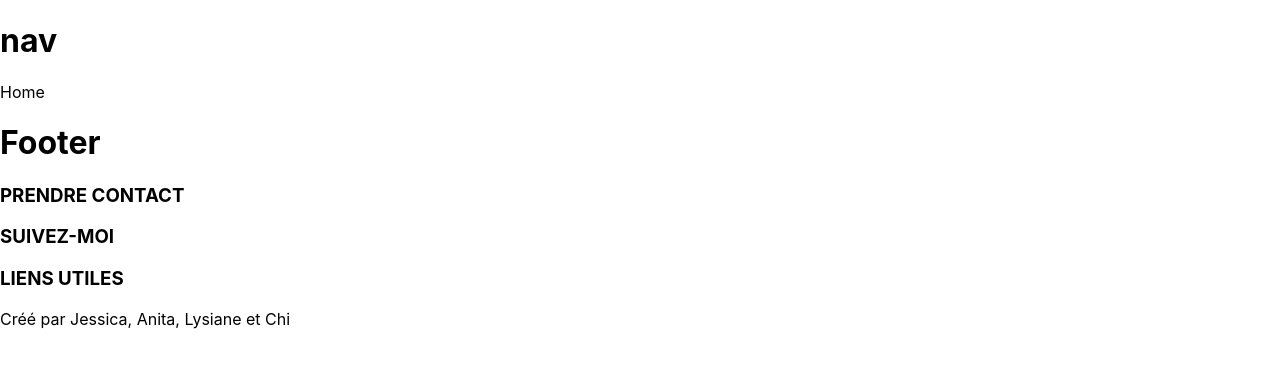
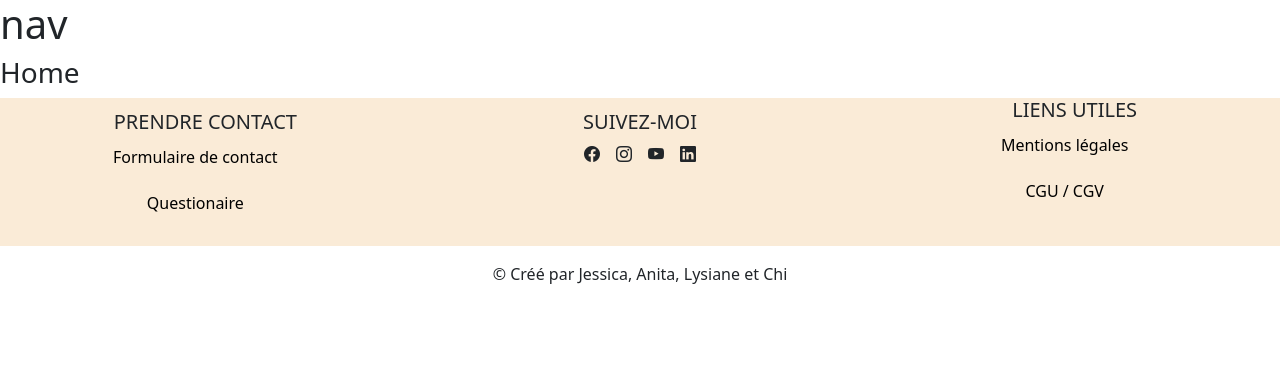
Before and after one commit to Lysianedon/Coaching-Platform, a React (Create React App) app in the folder frontend/: page / in a window 1280 px wide. Shown: the top 368 px of the page. Built offline with nearby package versions, Linux system fonts and the light colour scheme.

Commit message:
Add component Footer

```diff
--- a/frontend/package.json
+++ b/frontend/package.json
@@ -6,9 +6,11 @@
     "@testing-library/jest-dom": "^5.16.4",
     "@testing-library/react": "^13.0.1",
     "@testing-library/user-event": "^13.5.0",
+    "bootstrap": "^5.1.3",
+    "bootstrap-icons": "^1.8.1",
     "react": "^18.0.0",
     "react-dom": "^18.0.0",
-    "react-router-dom": "^6.3.0",
+    "react-router-dom": "^5.3.0",
     "react-scripts": "5.0.1",
     "styled-components": "^5.3.5",
     "web-vitals": "^2.1.4"
--- a/frontend/src/App.css
+++ /dev/null
@@ -1,38 +0,0 @@
-.App {
-  text-align: center;
-}
-
-.App-logo {
-  height: 40vmin;
-  pointer-events: none;
-}
-
-@media (prefers-reduced-motion: no-preference) {
-  .App-logo {
-    animation: App-logo-spin infinite 20s linear;
-  }
-}
-
-.App-header {
-  background-color: #282c34;
-  min-height: 100vh;
-  display: flex;
-  flex-direction: column;
-  align-items: center;
-  justify-content: center;
-  font-size: calc(10px + 2vmin);
-  color: white;
-}
-
-.App-link {
-  color: #61dafb;
-}
-
-@keyframes App-logo-spin {
-  from {
-    transform: rotate(0deg);
-  }
-  to {
-    transform: rotate(360deg);
-  }
-}
--- a/frontend/src/components/footer/footer.css
+++ b/frontend/src/components/footer/footer.css
@@ -0,0 +1,12 @@
+.row {
+    background-color: antiquewhite;
+}
+.text-link {
+    color: inherit;
+    text-decoration: inherit;
+    color:black;
+    vertical-align: top;
+    margin-right: 20px;
+    height: 40px;
+    line-height: 30px;
+}
--- a/frontend/src/components/footer/footer.js
+++ b/frontend/src/components/footer/footer.js
@@ -1,31 +1,60 @@
+import { Link } from "react-router-dom";
 
+//css
+import "./footer.css";
+import "bootstrap/dist/css/bootstrap.min.css";
+import "bootstrap-icons/font/bootstrap-icons.css";
 
 function Footer() {
   return (
     <div>
-        <h1> Footer</h1>
-
-        <div className="prendre-contact">
-            <h3> PRENDRE CONTACT </h3>
-        </div>
-
-        <div className="reseaux-sociaux">
-            <h3> SUIVEZ-MOI </h3>
+      <div class="row">
+        <div class="col text-center m-1 p-2">
+          <h5> PRENDRE CONTACT </h5>
+            <p>
+                <Link to="/" className="text-link">
+                    Formulaire de contact
+                </Link>
+            </p>
+            <p>
+                <Link to="/" className="text-link">
+                    Questionaire
+                </Link>
+            </p>
 
 
         </div>
 
-        <div className="liens-utiles">
-            <h3> LIENS UTILES </h3>
+        <div class="col text-center m-1 p-2">
+          <h5> SUIVEZ-MOI </h5>
+          <i class="bi bi-facebook m-2"></i>
+          <i class="bi bi-instagram m-2"></i>
+          <i class="bi bi-youtube m-2"></i>
+          <i class="bi bi-linkedin m-2"></i>
+        </div>
+
+        <div class="col text-center">
+          <h5> LIENS UTILES </h5>
+            <p>
+                <Link to="/" className="text-link">
+                    Mentions légales
+                </Link>
+            </p>
+            <p>
+                <Link to="/" className="text-link">
+                    CGU / CGV
+                </Link>
+            </p>
+
 
         </div>
+      </div>
 
-        <div className="group">
-            <p> Créé par Jessica, Anita, Lysiane et Chi </p>
-        </div>
-
+      <div class="copyright text-center m-3">
+        &copy; Créé par Jessica, Anita, Lysiane et Chi
+      </div>
     </div>
-  )
+  );
 }
 
 export default Footer;
--- a/frontend/src/views/home/home.js
+++ b/frontend/src/views/home/home.js
@@ -6,7 +6,7 @@ function Home() {
   return (
     <>
       <Nav/>
-      <div>Home</div>
+      <h3> Home </h3>
       <Footer/>
     </>
   )
--- /dev/null
+++ b/package.json
@@ -0,0 +1,5 @@
+{
+  "dependencies": {
+    "react-router-dom": "^5.3.0"
+  }
+}
```
Also changed, not shown: 2 other files (tests, documents, lock files or other folders).
